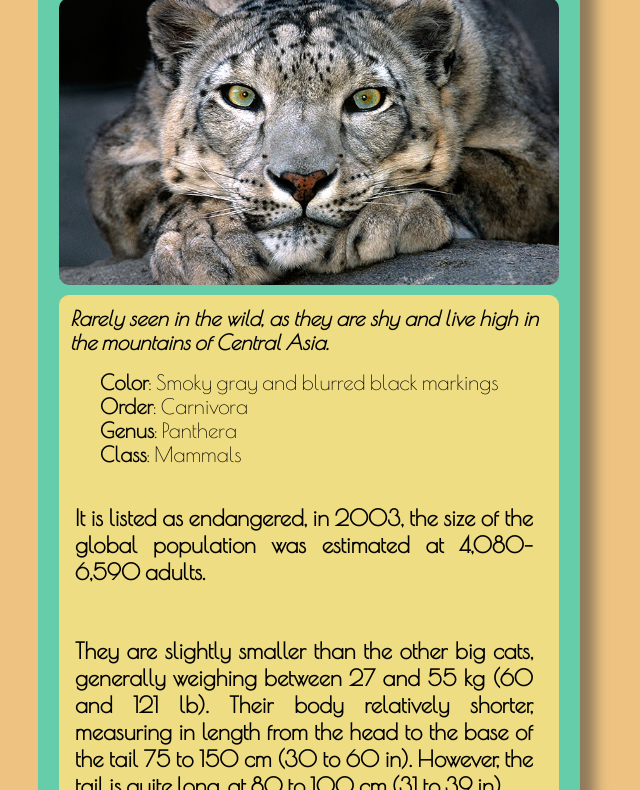
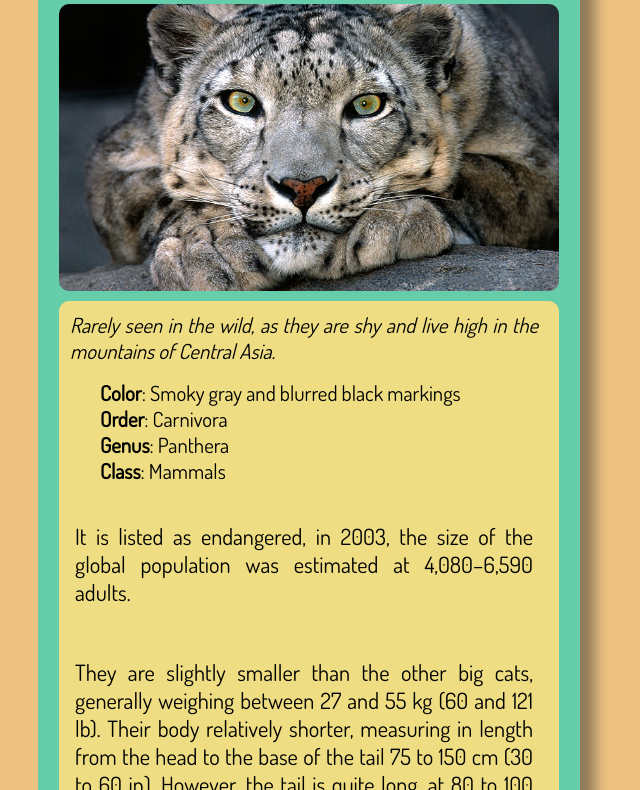
Before and after one commit to Amarillia/animal_trading_card, a plain HTML site: page index.html in a window 1280 px wide. Shown: the part 146-936 px from the top of the page, without its empty margins (331-971 px from the left). Drawn offline with nearby package versions, Linux system fonts and the light colour scheme.

Commit message:
changed fonts

```diff
--- a/index.html
+++ b/index.html
@@ -4,7 +4,8 @@
 	<meta charset="utf-8">
 	<title>Animal Trading Cards</title>
 	<link rel = "stylesheet" href ="styles.css">
-	<link href='https://fonts.googleapis.com/css?family=Poiret+One' rel='stylesheet' type='text/css'>
+	<link href="https://fonts.googleapis.com/css?family=Dosis" rel="stylesheet">
+
 </head>
 <body>
 	<div class="animal">
--- a/styles.css
+++ b/styles.css
@@ -1,6 +1,6 @@
 /* add your CSS here */
 *{
-	font-family: 'Poiret One', cursive;
+    font-family: 'Dosis', sans-serif;
 	border-radius: 10px;
 }
 
@@ -22,15 +22,14 @@ img {
     margin-right: auto
 }
 
-p.ini{
+.ini{
 	font-style: italic;
     text-align: justify;
-    font-weight: 700;
     font-size: 1.3em;
    	margin: 10px 10px 10px 10px;
 }
 
-div.animal{
+.animal{
     width: 500px;
     margin: auto;
     padding:20px;
@@ -41,7 +40,7 @@ div.animal{
 
 span{
 	display: inline-block;
-	font-weight: bold;
+	font-weight: 700;
 }
 
 li{
@@ -49,11 +48,9 @@ li{
     font-size: 1.3em;
 	list-style-type:none;
    	text-align: left;
-    font-weight: 500;
 }
-p.descr{
+.descr{
 	display:block;
-    font-weight: 700;
 	padding: 15px 15px 15px 15px;
 	font-size: 1.4em;
     text-align: justify;
```
